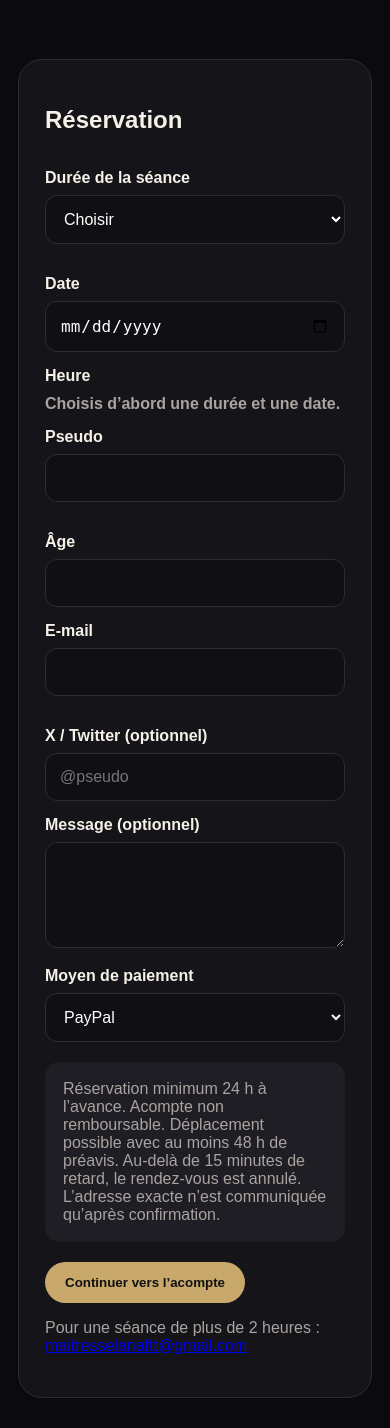
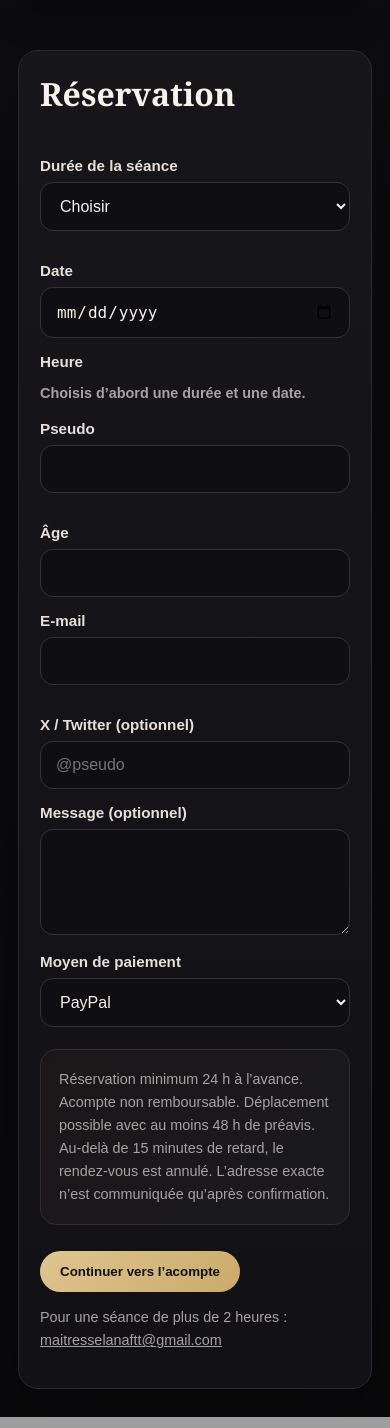
Before and after one commit to maitresselana/Ma-tresse-Lana, a Flask app: page / in a window 390 px wide. Shown: the part 1976-3404 px from the top of the page. Run offline with Flask 3, Linux system fonts and the light colour scheme.

Commit message:
Refactor CSS variables and styles for consistency

```diff
--- a/static/style.css
+++ b/static/style.css
@@ -1,191 +1,311 @@
-:root {
-  --bg: #0b0b0d;
-  --panel: #151519;
-  --text: #f6f1e8;
-  --muted: #aaa3a0;
-  --gold: #c8a96b;
-  --line: #302b30;
+:root{
+  --bg:#09090b;
+  --panel:#121216;
+  --panel2:#18181d;
+  --text:#f7f2ea;
+  --muted:#a9a1a0;
+  --gold:#c9aa6a;
+  --gold2:#e0c58f;
+  --wine:#5a1422;
+  --line:#2d2a2f;
 }
 
-* {
-  box-sizing: border-box;
+*{box-sizing:border-box}
+
+html{scroll-behavior:smooth}
+
+body{
+  margin:0;
+  background:
+    radial-gradient(circle at 85% 5%,rgba(90,20,34,.22),transparent 28%),
+    linear-gradient(180deg,#09090b,#0d0d11 55%,#09090b);
+  color:var(--text);
+  font-family:Arial,Helvetica,sans-serif;
 }
 
-html {
-  scroll-behavior: smooth;
+a{color:inherit}
+
+header{
+  position:sticky;
+  top:0;
+  z-index:20;
+  display:flex;
+  align-items:center;
+  justify-content:space-between;
+  padding:18px 6vw;
+  border-bottom:1px solid var(--line);
+  background:rgba(9,9,11,.9);
+  backdrop-filter:blur(14px);
 }
 
-body {
-  margin: 0;
-  background: #0b0b0d;
-  color: var(--text);
-  font-family: Arial, sans-serif;
+.brand{
+  font-size:.8rem;
+  font-weight:800;
+  letter-spacing:.2em;
 }
 
-header {
-  display: flex;
-  justify-content: space-between;
-  align-items: center;
-  padding: 20px 6vw;
-  border-bottom: 1px solid var(--line);
-  background: #0b0b0d;
+.btn{
+  display:inline-flex;
+  align-items:center;
+  justify-content:center;
+  padding:13px 20px;
+  border-radius:999px;
+  text-decoration:none;
+  font-weight:800;
+  border:0;
+  cursor:pointer;
+  transition:.2s ease;
 }
 
-.brand {
-  font-weight: bold;
-  letter-spacing: 2px;
+.btn:hover{transform:translateY(-1px)}
+
+.primary{
+  background:linear-gradient(135deg,var(--gold2),var(--gold));
+  color:#111;
 }
 
-.hero {
-  padding: 60px 6vw;
-  display: grid;
-  grid-template-columns: 1.15fr 0.85fr;
-  gap: 32px;
-  align-items: center;
+.secondary{
+  background:transparent;
+  color:var(--gold2);
+  border:1px solid rgba(201,170,106,.65);
 }
 
-.hero h1 {
-  font-family: Georgia, serif;
-  font-size: clamp(48px, 7vw, 90px);
-  line-height: 0.95;
-  margin: 20px 0;
+.hero{
+  min-height:76vh;
+  padding:7vw 6vw 4vw;
+  display:grid;
+  grid-template-columns:1.15fr .85fr;
+  gap:38px;
+  align-items:center;
 }
 
-.hero h1 span {
-  color: var(--gold);
+.hero h1{
+  margin:.15em 0 .2em;
+  font-family:Georgia,serif;
+  font-size:clamp(3.6rem,7.5vw,7rem);
+  line-height:.9;
+  letter-spacing:-.03em;
 }
 
-.hero p {
-  color: var(--muted);
-  line-height: 1.7;
+.hero h1 span{
+  color:var(--gold2);
+  text-shadow:0 0 30px rgba(201,170,106,.12);
 }
 
-.hero img {
-  width: 100%;
-  height: 500px;
-  object-fit: cover;
-  border-radius: 25px;
+.hero p{
+  max-width:650px;
+  color:var(--muted);
+  line-height:1.8;
+  font-size:1.02rem;
 }
 
-.wrap {
-  padding: 40px 6vw;
+.hero img{
+  width:100%;
+  height:560px;
+  object-fit:cover;
+  border-radius:28px;
+  border:1px solid #3a3235;
+  box-shadow:0 30px 80px rgba(0,0,0,.45);
+  background:linear-gradient(145deg,#201518,#111116);
 }
 
-.gallery {
-  display: grid;
-  grid-template-columns: repeat(3, 1fr);
-  gap: 14px;
+.wrap{
+  padding:4vw 6vw;
 }
 
-.gallery img {
-  width: 100%;
-  height: 350px;
-  object-fit: cover;
-  border-radius: 20px;
+.gallery{
+  display:grid;
+  grid-template-columns:1.4fr 1fr 1fr;
+  gap:14px;
 }
 
-.card {
-  background: var(--panel);
-  border: 1px solid var(--line);
-  border-radius: 24px;
-  padding: 26px;
-  max-width: 900px;
-  margin: auto;
+.gallery img{
+  width:100%;
+  height:360px;
+  object-fit:cover;
+  border-radius:22px;
+  border:1px solid var(--line);
+  background:linear-gradient(145deg,#201518,#101014);
+  box-shadow:0 16px 40px rgba(0,0,0,.25);
 }
 
-.grid {
-  display: grid;
-  grid-template-columns: 1fr 1fr;
-  gap: 16px;
+.gallery img:first-child{
+  height:480px;
 }
 
-label {
-  display: block;
-  font-weight: bold;
-  margin-top: 15px;
+.card{
+  max-width:920px;
+  margin:auto;
+  padding:30px;
+  border-radius:26px;
+  border:1px solid var(--line);
+  background:
+    linear-gradient(180deg,rgba(255,255,255,.018),transparent),
+    var(--panel);
+  box-shadow:0 30px 80px rgba(0,0,0,.28);
+}
+
+.card h2{
+  margin-top:0;
+  font-family:Georgia,serif;
+  font-size:2rem;
+}
+
+.grid{
+  display:grid;
+  grid-template-columns:1fr 1fr;
+  gap:16px;
+}
+
+label{
+  display:block;
+  margin-top:15px;
+  color:#e8e0d8;
+  font-weight:700;
+  font-size:.95rem;
 }
 
 input,
 select,
-textarea {
-  width: 100%;
-  margin-top: 8px;
-  padding: 14px;
-  border-radius: 12px;
-  border: 1px solid var(--line);
-  background: #101014;
-  color: white;
-  font-size: 16px;
+textarea{
+  width:100%;
+  margin-top:8px;
+  padding:14px 15px;
+  border-radius:13px;
+  border:1px solid #353138;
+  background:#0f0f13;
+  color:var(--text);
+  font-size:16px;
+  outline:none;
+  transition:.2s ease;
 }
 
-.btn {
-  display: inline-block;
-  padding: 13px 20px;
-  border-radius: 30px;
-  text-decoration: none;
-  font-weight: bold;
-  border: 0;
-  cursor: pointer;
+input:focus,
+select:focus,
+textarea:focus{
+  border-color:var(--gold);
+  box-shadow:0 0 0 3px rgba(201,170,106,.08);
 }
 
-.primary {
-  background: var(--gold);
-  color: #111;
+textarea{resize:vertical}
+
+.muted{
+  color:var(--muted);
+  font-size:.9rem;
+  line-height:1.6;
 }
 
-.secondary {
-  border: 1px solid var(--gold);
-  color: var(--gold);
-  background: transparent;
+.summary{
+  margin:22px 0;
+  padding:18px;
+  border-radius:16px;
+  background:linear-gradient(135deg,#1b1719,#19191e);
+  border:1px solid #332c30;
 }
 
-.muted {
-  color: var(--muted);
+.flash{
+  max-width:920px;
+  margin:18px auto;
+  padding:13px 16px;
+  border-radius:14px;
+  border:1px solid #70404a;
+  background:#281419;
 }
 
-.summary {
-  padding: 18px;
-  margin: 20px 0;
-  background: #1e1e24;
-  border-radius: 15px;
+.times{
+  display:flex;
+  flex-wrap:wrap;
+  gap:9px;
+  margin-top:12px;
 }
 
-.times {
-  display: flex;
-  flex-wrap: wrap;
-  gap: 8px;
-  margin-top: 10px;
+.timebtn{
+  border:1px solid #37323a;
+  background:#1a1a20;
+  color:#f5eee7;
+  border-radius:999px;
+  padding:10px 14px;
+  cursor:pointer;
+  transition:.2s ease;
 }
 
-.timebtn {
-  padding: 10px 14px;
-  border-radius: 30px;
-  border: 1px solid var(--line);
-  background: #202027;
-  color: white;
+.timebtn:hover{
+  border-color:#6b5a3b;
 }
 
-.timebtn.active {
-  color: var(--gold);
-  border-color: var(--gold);
+.timebtn.active{
+  color:#111;
+  background:var(--gold2);
+  border-color:var(--gold2);
 }
 
-@media (max-width: 800px) {
-  .hero,
-  .grid,
-  .gallery {
-    grid-template-columns: 1fr;
+button[type="submit"]{
+  margin-top:4px;
+}
+
+table{
+  width:100%;
+  border-collapse:collapse;
+}
+
+th,td{
+  padding:11px;
+  text-align:left;
+  border-bottom:1px solid var(--line);
+}
+
+.status{
+  display:inline-block;
+  padding:5px 9px;
+  border-radius:999px;
+  border:1px solid var(--line);
+  font-size:.75rem;
+}
+
+.admin{
+  max-width:1200px;
+  margin:40px auto;
+  padding:0 20px;
+}
+
+@media (max-width:850px){
+  header{
+    padding:16px 18px;
   }
 
-  .hero img {
-    height: 400px;
+  .hero{
+    min-height:auto;
+    grid-template-columns:1fr;
+    padding:48px 18px 28px;
   }
 
-  .gallery img {
-    height: 320px;
+  .hero h1{
+    font-size:clamp(3.2rem,15vw,5rem);
   }
 
-  .wrap {
-    padding: 30px 18px;
+  .hero img{
+    height:430px;
+  }
+
+  .wrap{
+    padding:28px 18px;
+  }
+
+  .gallery{
+    grid-template-columns:1fr;
+  }
+
+  .gallery img,
+  .gallery img:first-child{
+    height:320px;
+  }
+
+  .grid{
+    grid-template-columns:1fr;
+  }
+
+  .card{
+    padding:21px;
+    border-radius:20px;
   }
 }
```
